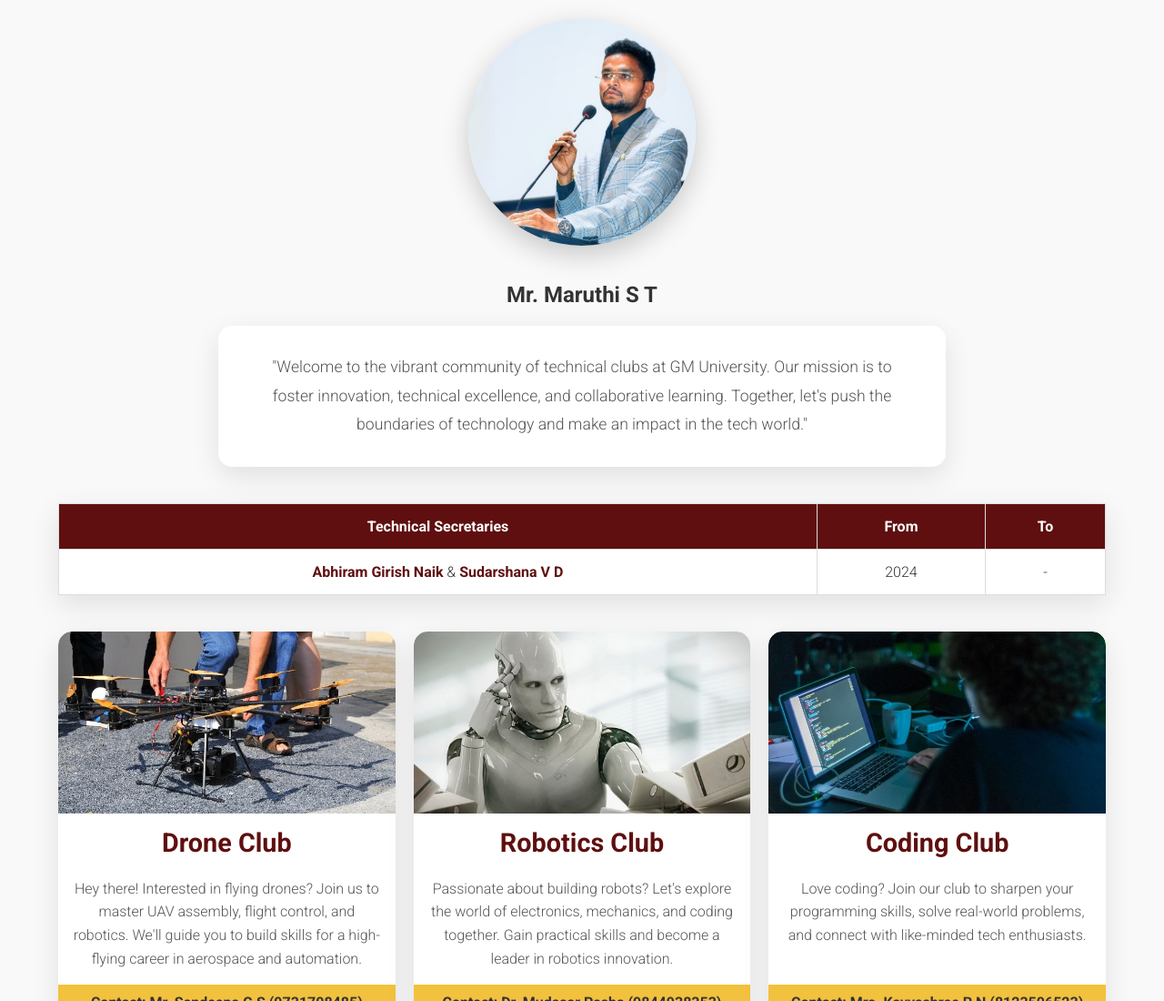
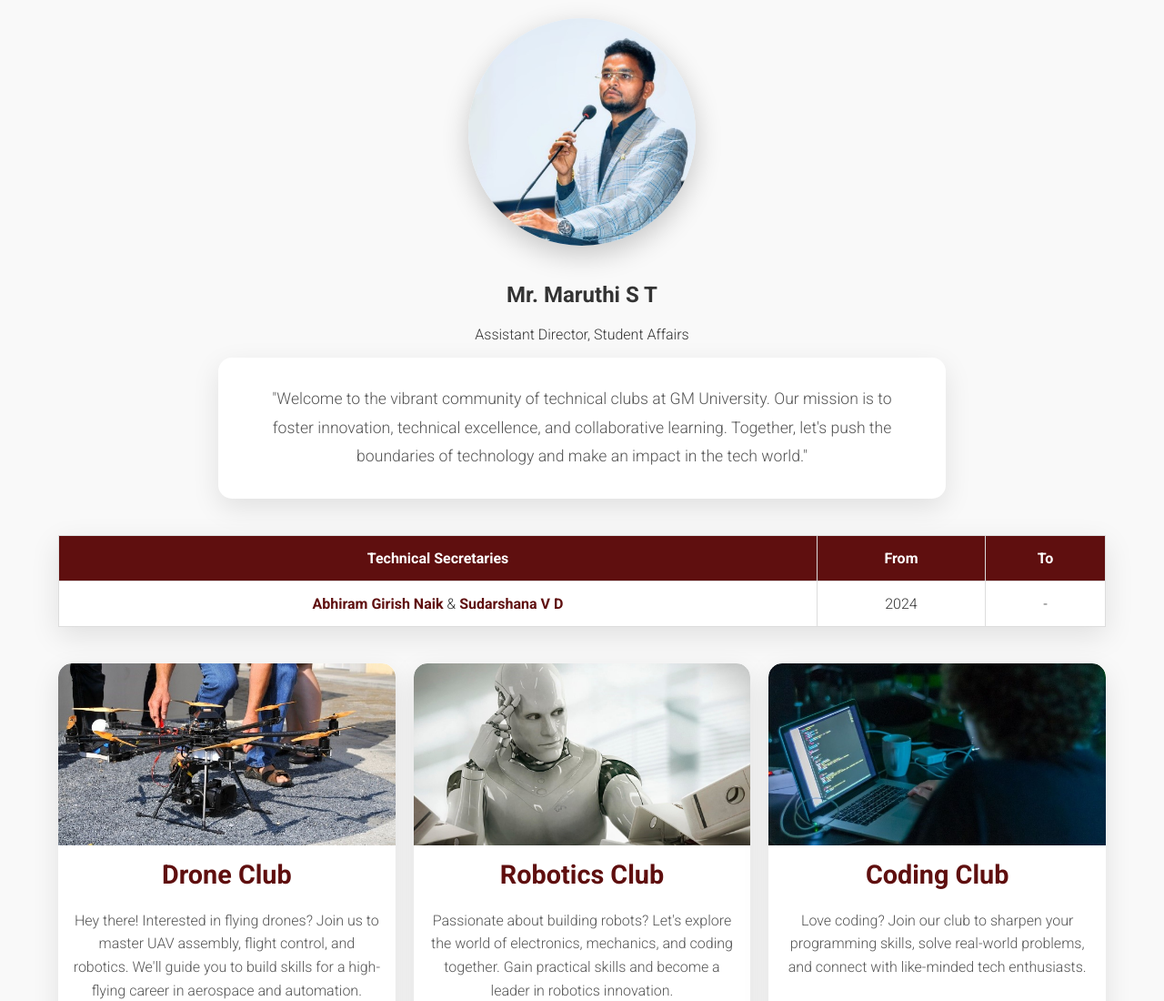
Before and after one commit to abhiramnaik33/techclub, a plain HTML site: page index.html in a window 1280 px wide. Shown: the top 1100 px of the page at 91% size. Drawn offline with Linux system fonts and the light colour scheme.

Commit message:
Update index.html

```diff
--- a/index.html
+++ b/index.html
@@ -157,6 +157,7 @@
     <div class="director-section">
         <img src="dep_director.jpeg" class="director-image" alt="Mr. Maruthi S T">
         <h2>Mr. Maruthi S T</h2>
+        <p>Assistant Director, Student Affairs</p>
         <div class="director-message">
             "Welcome to the vibrant community of technical clubs at GM University. Our mission is to foster innovation, technical excellence, and collaborative learning. Together, let's push the boundaries of technology and make an impact in the tech world."
         </div>
```
